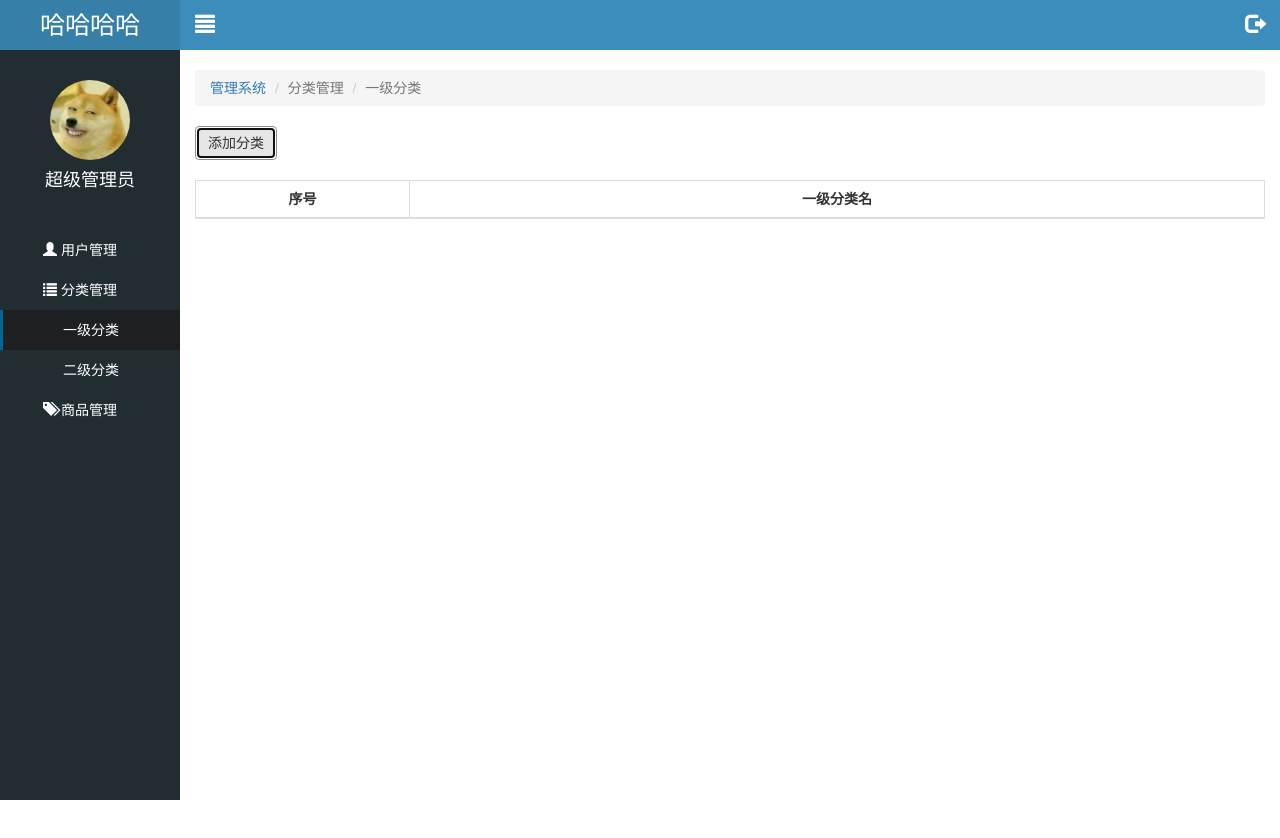
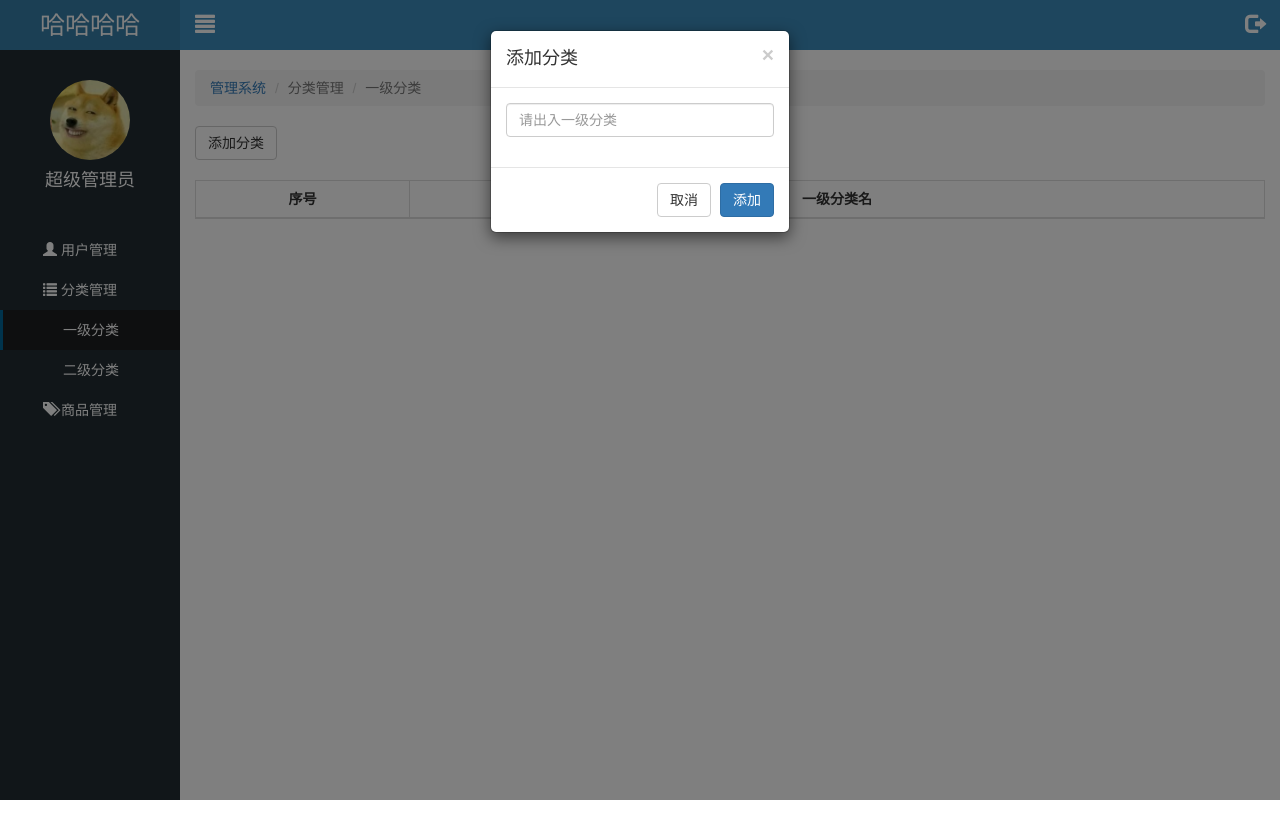
Before and after one commit to WeeyanZi/letao, a website: page public/back/first.html in a window 1280 px wide. Both pictures are taken after a click on the button "添加分类". Drawn offline with Linux system fonts and the light colour scheme; no server answers.

Commit message:
一级分类完成

```diff
--- a/public/back/first.html
+++ b/public/back/first.html
@@ -102,7 +102,29 @@
                 </div>
             </div>
         </div>
+    </div>
 
+    <div class="modal fade" tabindex="-1" id="addModal">
+        <!-- 模态框结构 -->
+        <div class="modal-dialog modal-sm">
+            <div class="modal-content">
+                <form id="form">
+                    <div class="modal-header">
+                        <button type="button" class="close" data-dismiss="modal"><span>&times;</span></button>
+                        <h4 class="modal-title">添加分类</h4>
+                    </div>
+                    <div class="modal-body">
+                        <div class="form-group">
+                            <input type="text" name="categoryName" class="form-control" placeholder="请出入一级分类">
+                        </div>
+                    </div>
+                    <div class="modal-footer">
+                        <button type="button" class="btn btn-default" data-dismiss="modal">取消</button>
+                        <button type="submit" class="btn btn-primary">添加</button>
+                    </div>
+                </form>
+            </div>
+        </div>
     </div>
 
 
--- a/public/back/js/first.js
+++ b/public/back/js/first.js
@@ -28,4 +28,48 @@
         })
     }
 
+    $('#addBtn').click(function () {
+        $('#addModal').modal('show');
+    })
+
+    //使用表单校验插件
+    $('#form').bootstrapValidator({
+        //2. 指定校验时的图标显示，默认是bootstrap风格
+        feedbackIcons: {
+            valid: 'glyphicon glyphicon-ok',
+            invalid: 'glyphicon glyphicon-remove',
+            validating: 'glyphicon glyphicon-refresh'
+        },
+
+        fields: {
+            categoryName: {
+                validators: {
+                    notEmpty: {
+                        message: '请出入一级分类名称'
+                    }
+                }
+            },
+        }
+
+    });
+
+    $("#form").on('success.form.bv', function (e) {
+        e.preventDefault();
+        $.ajax({
+            type: 'post',
+            url: '/category/addTopCategory',
+            data: $('#form').serialize(),
+            dataType: 'json',
+            success: function (info) {
+                if (info.success) {
+                    $('#addModal').modal('hide');
+                    currentPage = 1;
+                    render();
+                    $('#form').data('bootstrapValidator').resetForm(true);
+                }
+            }
+
+        })
+    });
+
 })
```
Also changed, not shown: public/back/user.html (+18 -0 lines).
